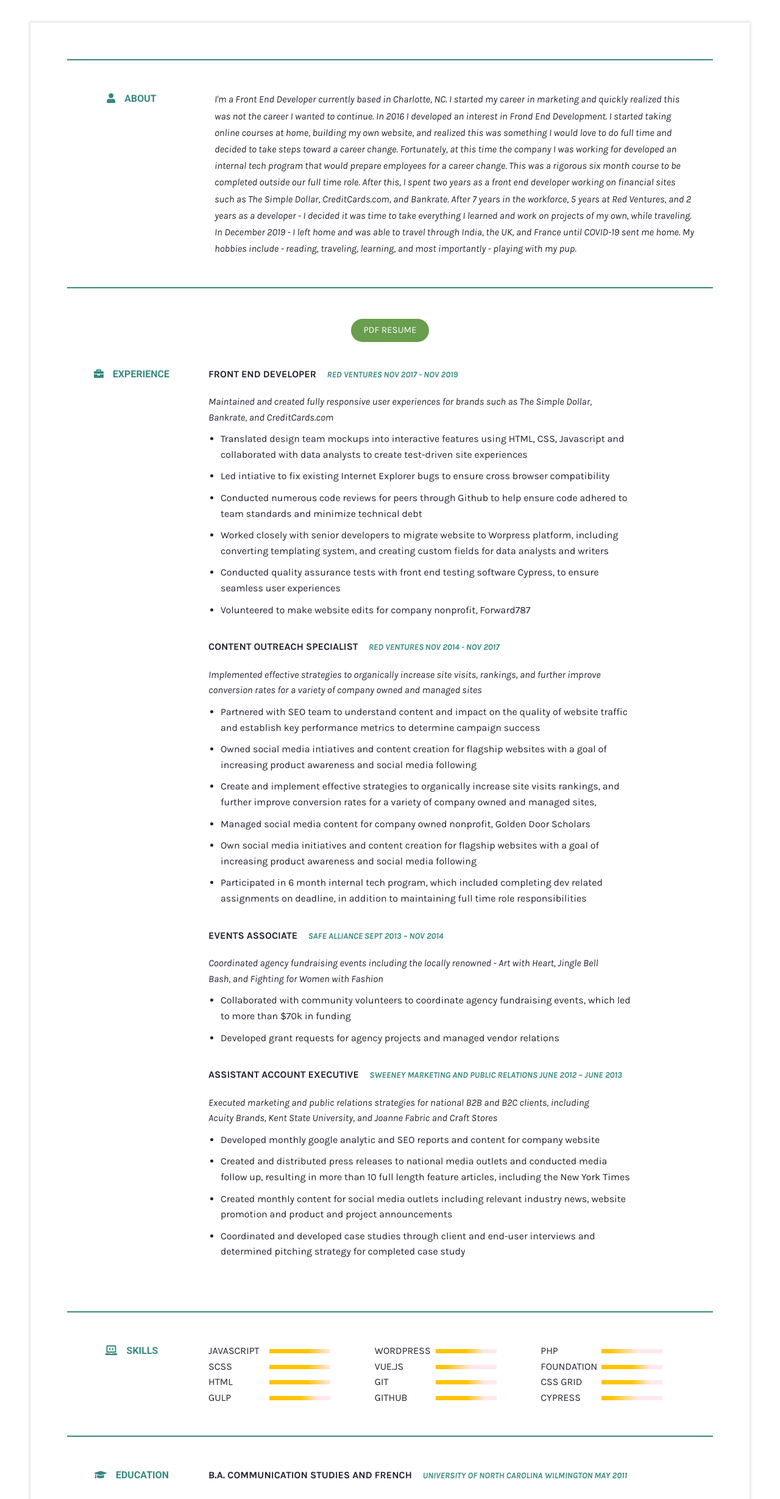
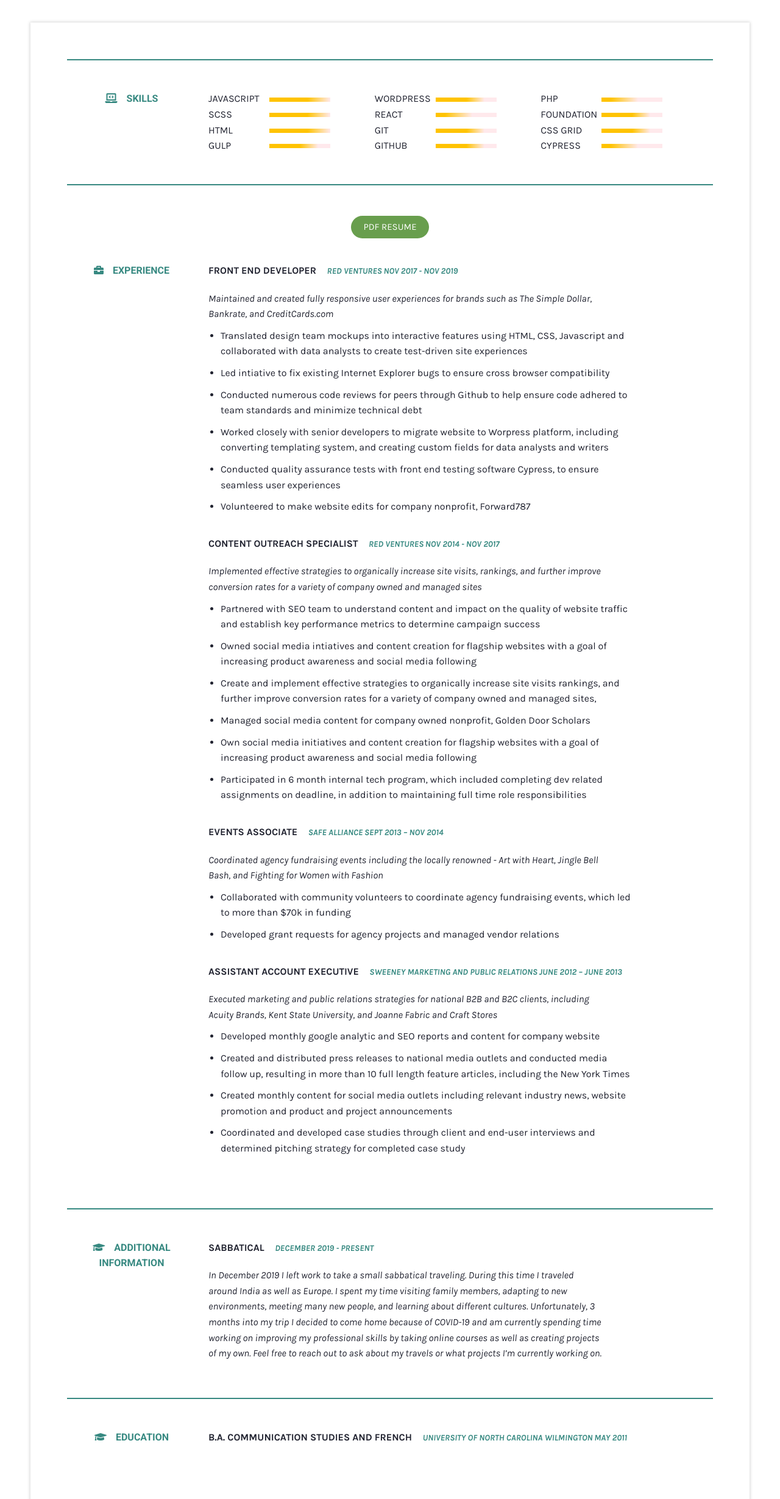
Before and after one commit to nishtha-sharma1/nish-portfolio, a website: page app/resume.html in a window 1280 px wide. Shown: the part 101-2560 px from the top of the page at 61% size. Drawn offline with nearby package versions, Linux system fonts and the light colour scheme; files that its build step writes are made by us from their sources.

Commit message:
making changes

```diff
--- a/app/resume.html
+++ b/app/resume.html
@@ -17,10 +17,23 @@
   <main class="main__resume">
    <div class="resume">
     <section class="section__container">
-      <h2 class="title"><i class="fas fa-user"></i>About</h2>
-      <p class="text__intro">
-        I'm a Front End Developer currently based in Charlotte, NC. I started my career in marketing and quickly realized this was not the career I wanted to continue. In 2016 I developed an interest in Frond End Development.  I started taking online courses at home, building my own website, and realized this was something I would love to do full time and decided to take steps toward a career change. Fortunately, at this time the company I was working for developed an internal tech program that would prepare employees for a career change. This was a rigorous six month course to be completed outside our full time role. After this, I spent two years as a front end developer working on financial sites such as The Simple Dollar, CreditCards.com, and Bankrate. After 7 years in the workforce, 5 years at Red Ventures, and 2 years as a developer - I decided it was time to take everything I learned and work on projects of my own, while traveling.  In December 2019 - I left home and was able to travel through India, the UK, and France until COVID-19 sent me home.  My hobbies include - reading, traveling, learning, and most importantly - playing with my pup.
-      </p>
+      <h2 class="title"> <i class="fas fa-laptop-code"></i>Skills</h2>
+      <div class="section__text-container">
+        <ul class="list list__one-word">
+          <li class="list-item list-item--proficient">Javascript</li>
+          <li class="list-item list-item--proficient">SCSS</li>
+          <li class="list-item list-item--proficient">HTML</li>
+          <li class="list-item list-item--medium">Gulp</li>
+          <li class="list-item list-item--medium">Wordpress</li>
+          <li class="list-item list-item--novice">React</li>
+          <li class="list-item list-item--medium">Git</li>
+          <li class="list-item list-item--medium">Github</li>
+          <li class="list-item list-item--novice">PHP</li>
+          <li class="list-item list-item--medium">Foundation</li>
+          <li class="list-item list-item--medium">CSS Grid</li>
+          <li class="list-item list-item--novice">Cypress</li>
+        </ul>
+      </div>
     </section>
     <section class="section__container">
       <a class="link resume-link solid-link--medium-dark" target="_blank" href="https://drive.google.com/file/d/1B1sWvCSc8luEUks7E4rsblV_8v9mG9yI/view?usp=sharing">PDF Resume</a>
@@ -107,22 +120,11 @@
       </div>
     </section>
     <section class="section__container">
-      <h2 class="title"> <i class="fas fa-laptop-code"></i>Skills</h2>
+      <h2 class="title"> <i class="fas fa-graduation-cap"></i>Additional Information</h2>
       <div class="section__text-container">
-        <ul class="list list__one-word">
-          <li class="list-item list-item--proficient">Javascript</li>
-          <li class="list-item list-item--proficient">SCSS</li>
-          <li class="list-item list-item--proficient">HTML</li>
-          <li class="list-item list-item--medium">Gulp</li>
-          <li class="list-item list-item--medium">Wordpress</li>
-          <li class="list-item list-item--novice">Vue.Js</li>
-          <li class="list-item list-item--medium">Git</li>
-          <li class="list-item list-item--medium">Github</li>
-          <li class="list-item list-item--novice">PHP</li>
-          <li class="list-item list-item--medium">Foundation</li>
-          <li class="list-item list-item--medium">CSS Grid</li>
-          <li class="list-item list-item--novice">Cypress</li>
-        </ul>
+        <p class="title__position">Sabbatical</p>
+        <span class="title__small">December 2019 - Present</span>
+        <p class="text__summary">In December 2019 I left work to take a small sabbatical traveling. During this time I traveled around India as well as Europe. I spent my time visiting family members, adapting to new environments, meeting many new people, and learning about different cultures. Unfortunately, 3 months into my trip I decided to come home because of COVID-19 and am currently spending time working on improving my professional skills by taking online courses as well as creating projects of my own. Feel free to reach out to ask about my travels or what projects I’m currently working on.</p>
       </div>
     </section>
     <section class="section__container">
--- a/app/sass/homepage.scss
+++ b/app/sass/homepage.scss
@@ -111,7 +111,7 @@
     }
   }
 
-  @media only screen and (min-width: 553px) {
+  @media only screen and (min-width: 768px) {
     background: $yellow;
 
     &::before {
@@ -146,7 +146,7 @@
   @include font-size(1.8);
 
   font-family: $lato;
-  font-weight: 700;
+  font-weight: 400;
   line-height: 1.3;
   color: $dark-blue;
   padding: 20px;
@@ -170,7 +170,7 @@
       width: 0;
       height: 0;
       border-style: solid;
-      border-width: 0 0 136px 90px;
+      border-width: 0 0 104px 90px;
       border-color: transparent transparent $yellow transparent;
     }
 
--- a/package.json
+++ b/package.json
@@ -30,7 +30,7 @@
     "gulp-rename": "^1.4.0",
     "gulp-sass": "^4.0.2",
     "gulp-uglify": "^3.0.2",
-    "node-sass": "^4.11.0",
+    "node-sass": "^4.12.0",
     "stylelint": "^13.3.3",
     "stylelint-order": "^4.0.0"
   },
```
Also changed, not shown: app/index.html (+2 -4 lines), build/index.html, build/resume.html, build/sass/styles.min.css, 1 other file.
